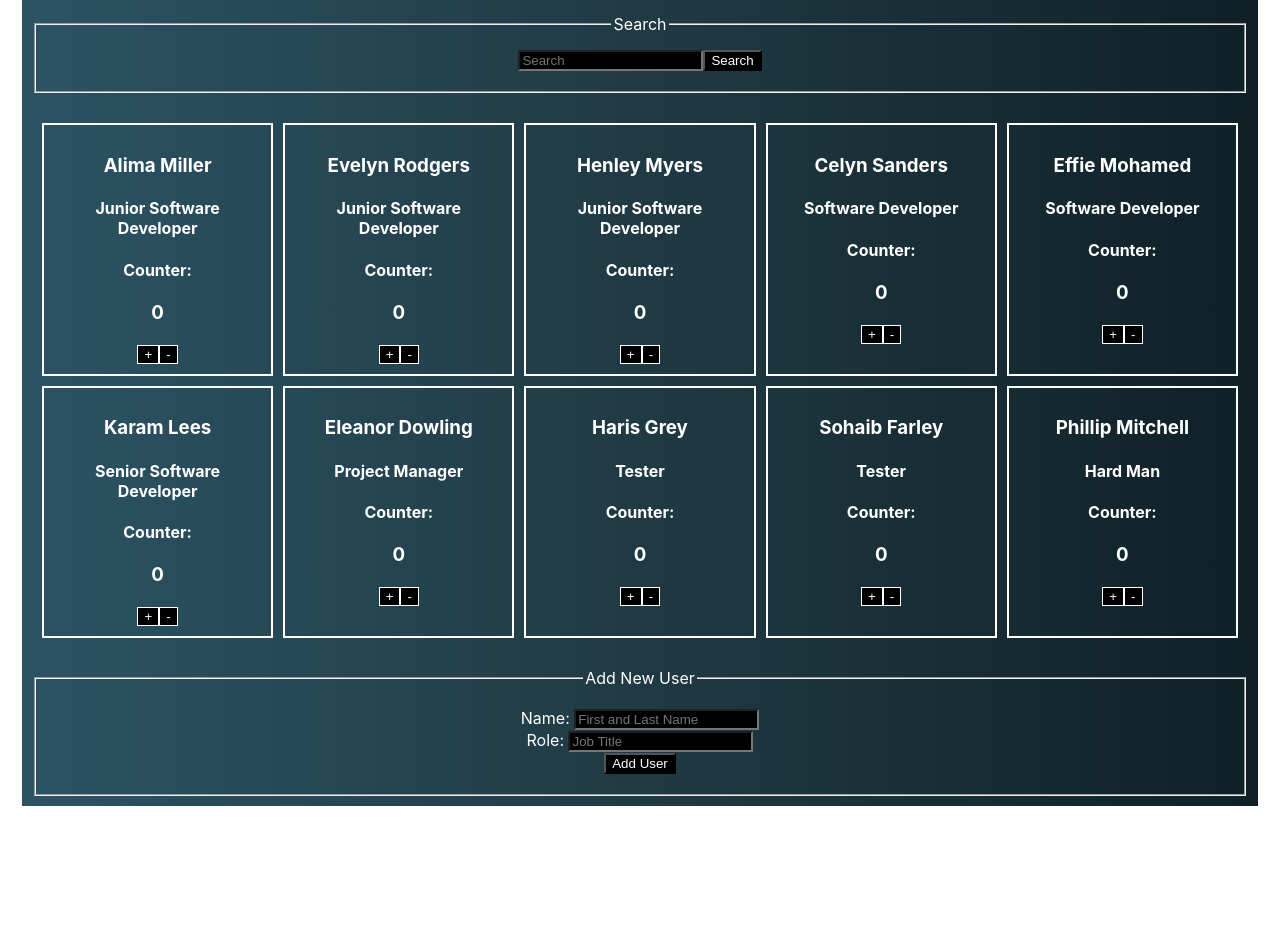
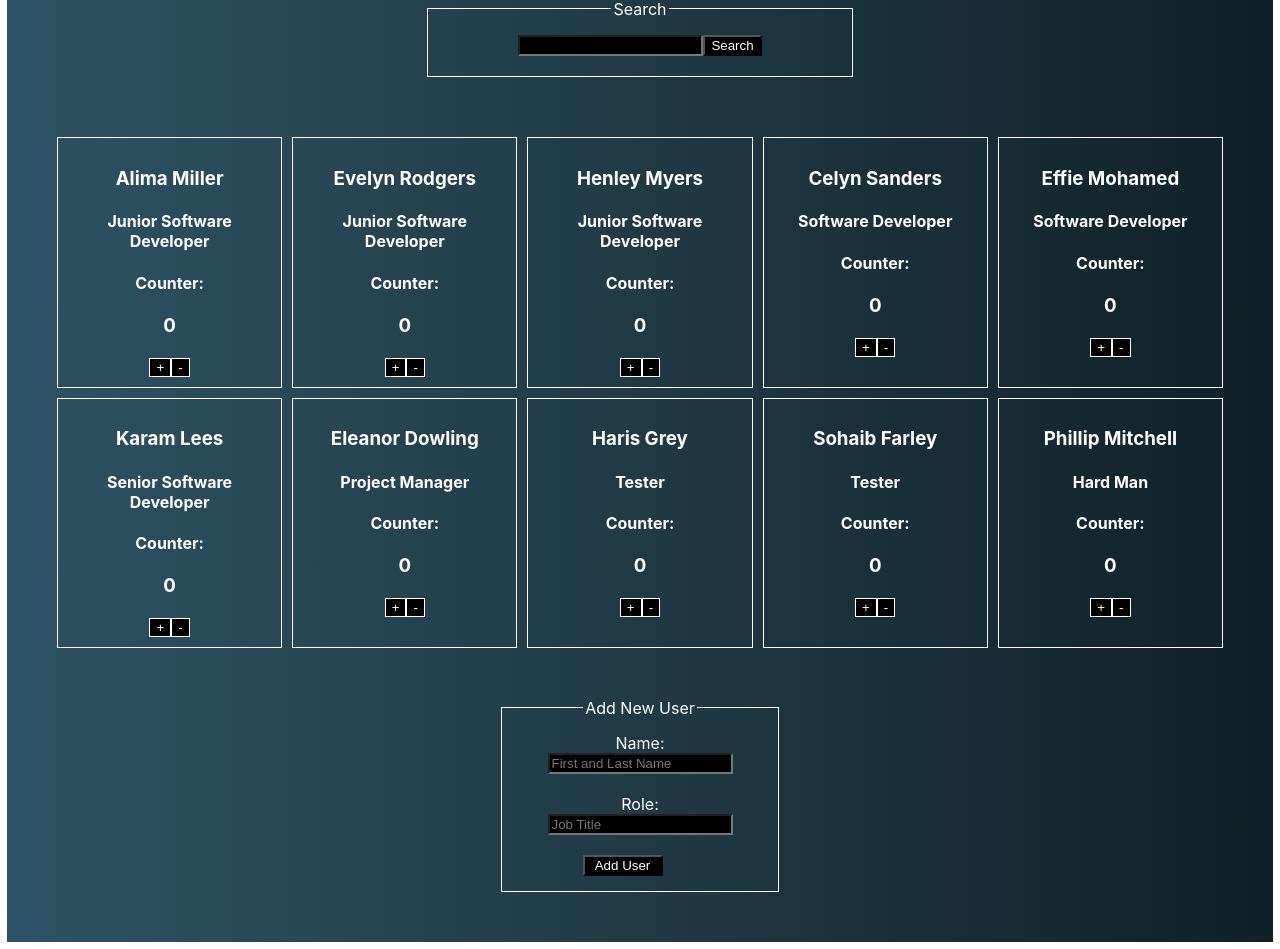
Before and after one commit to andrewdohertyy/ticket-tracker, a React (Create React App) app: page / in a window 1280 px wide. Shown: the part 200-1149 px from the top of the page. Before the commit the page ends 1028 px from the top, so only its background shows below. Built offline with nearby package versions, Linux system fonts and the light colour scheme.

Commit message:
added styles to borders and input

```diff
--- a/src/App.css
+++ b/src/App.css
@@ -1,12 +1,92 @@
+.counter {
+  border: solid white 1px;
+  padding: 5px;
+}
+.counter__buttons {
+  background-color: black;
+  border: solid white 0.5px;
+}
+
+.header {
+  padding: 50px;
+}
+
+.tickets {
+  border: solid white 2px;
+  padding: 10px;
+  width: auto;
+}
+
+.newUser {
+  padding: 20px;
+  margin-top: 20px;
+  align-items: center;
+}
+.newUser__user {
+  background-color: black;
+}
+.newUser__role {
+  background-color: black;
+}
+.newUser__button {
+  background-color: black;
+}
+
+.search {
+  padding: 10px;
+}
+.search__button {
+  background-color: black;
+}
+.search__button:hover {
+  opacity: 0.5;
+  cursor: pointer;
+}
+.search__input {
+  background-color: black;
+}
+.search__field {
+  width: auto;
+  margin: auto;
+}
+
 * {
-  background-color: turquoise;
+  color: white;
 }
 
 .container {
-  border: solid 2px black;
-  padding: 10px 10px 10px 10px;
-  margin: 20px;
+  border: solid 2px white;
+  text-align: center;
+  margin: 5px;
+  background: linear-gradient(to right, #2C5364, #203A43, #0F2027);
 }
-.container__header {
-  text-align: center;
+
+.newUser {
+  width: 100px;
+  margin: auto;
 }
+
+@media screen and (min-width: 768px) {
+  .container {
+    border: solid 2px white;
+    padding: 10px;
+    margin: 20px;
+    text-align: center;
+  }
+  .container__tickets {
+    display: grid;
+    grid-template-columns: 1fr 1fr 1fr 1fr 1fr;
+    padding: 50px;
+    gap: 10px;
+  }
+
+  .newUser {
+    width: 400px;
+    margin: auto;
+  }
+
+  .search__field {
+    width: 400px;
+    margin: auto;
+  }
+}
--- a/src/App.jsx
+++ b/src/App.jsx
@@ -1,6 +1,6 @@
 import Header from "./Components/Header/Header";
 import Ticket from "./Components/Ticket/Ticket";
-import AddUser from "./Components/AddUser/AddUser";
+//import AddUser from "./Components/AddUser/AddUser";
 import teamArr from './Data/team.js';
 import Search from "./Components/Search/Search";
 import { useState } from "react";
@@ -9,7 +9,7 @@ import './App.scss';
 
 function App() {
 
-  const [array, setArray] = useState(teamArr);
+const [array, setArray] = useState(teamArr);
 
  const AddUser = () => {
 
@@ -30,16 +30,18 @@ function App() {
   return (
 
 
-    <div>
-        <fieldset className="newUser">
+    <div className="newUser">
+        <fieldset className="newUser__field">
             <legend>Add New User</legend>
-            <form onSubmit={handleSubmit} action="./Data/team">
+            <form className="newUser__form" onSubmit={handleSubmit} action="./Data/team">
 
-                Name: <input placeholder='First and Last Name' className="newUser__user" type="text"
+                Name:
+                <input placeholder='First and Last Name' className="newUser__user" type="text"
                 value={name} onChange={(e) => setUser(e.target.value)} />
                 <br/>
 
-                Role: <input placeholder='Job Title' className="newUser__role" type="text"
+                Role:
+                <input placeholder='Job Title' className="newUser__role" type="text"
                 value={role} onChange={(e) => setRole(e.target.value)} />
                 <br />
 
--- a/src/App.scss
+++ b/src/App.scss
@@ -14,18 +14,36 @@
 
   border: solid 2px white;
   text-align: center;
-  padding: 10px 10px 10px 10px;
   margin: 5px;
   background: linear-gradient(to right, #2C5364, #203A43, #0F2027);
+
+  &__tickets {
+    margin-bottom: 20px;
+  }
+
 }
 
+.newUser__field {
+        margin: 20px;
+        padding: 15px;
+        width: 200px;
+        margin:auto;
+        border: none;
+}
+
+.newUser__button:hover {
+  opacity: 0.8;
+  background-color: white;
+  color: black;
+  cursor: pointer;
+}
 
 @media screen and (min-width: 768px) {
   .container {
 
     border: solid 2px white;
     padding: 10px;
-    margin: 20px;
+    margin: 5px;
     text-align: center;
 
     &__tickets {
@@ -33,8 +51,39 @@
       grid-template-columns: 1fr 1fr 1fr 1fr 1fr;
       padding: 10px;
       gap: 10px;
+      margin: 30px;
 
 
     }
   }
+
+  .newUser {
+    padding: 10px;
+
+   &__field {
+
+    border: solid white 0.5px;
+    width: 20%;
+    margin:auto;
+    margin-bottom: 30px;
+   }
+
+    &__form {
+      display: grid;
+      align-items: center;
+      justify-content: center;
+      text-align: center;
+    }
+
+    &__button {
+      width: 80px;
+      margin-left: 35px;
+    }
+  }
+
+  .search__field {
+    width:400px;
+    margin:auto;
+    border: solid white 0.5px;
+  }
 }
--- a/src/Components/Counter/Counter.scss
+++ b/src/Components/Counter/Counter.scss
@@ -6,4 +6,16 @@
         background-color: black;
         border: solid white 0.5px;
     }
+    &__buttons:hover {
+        opacity: 0.8;
+        cursor: pointer;
+    }
+    &__add:hover{
+        background-color: lightgreen;
+        color: black;
+    }
+    &__minus:hover{
+        background-color: red;
+        color: black;
+    }
 }
--- a/src/Components/Search/Search.jsx
+++ b/src/Components/Search/Search.jsx
@@ -5,7 +5,7 @@ const Search = () => {
     <fieldset className="search__field">
         <legend>Search</legend>
     <form className="search" action="search">
-        <input placeholder='Search' className="search__input" type="text" />
+        <input className="search__input" type="text" />
         <button className="search__button">Search</button>
     </form>
     </fieldset>
--- a/src/Components/Search/Search.scss
+++ b/src/Components/Search/Search.scss
@@ -4,7 +4,18 @@
     &__button {
         background-color: black;
     }
+    &__button:hover {
+        opacity: 0.8;
+        background-color: white;
+        color: black;
+        cursor: pointer;
+    }
     &__input {
         background-color: black;
     }
+    &__field {
+        width:auto;
+        margin:auto;
+        border: none;
+    }
 }
--- a/src/Components/Ticket/Ticket.scss
+++ b/src/Components/Ticket/Ticket.scss
@@ -1,5 +1,6 @@
 .tickets {
-    border: solid white 2px;
+    border: solid white 0.5px;
     padding: 10px;
     width: auto;
+
 }
```
Also changed, not shown: src/Components/AddUser/AddUser.jsx (deleted, +0 -47 lines).
